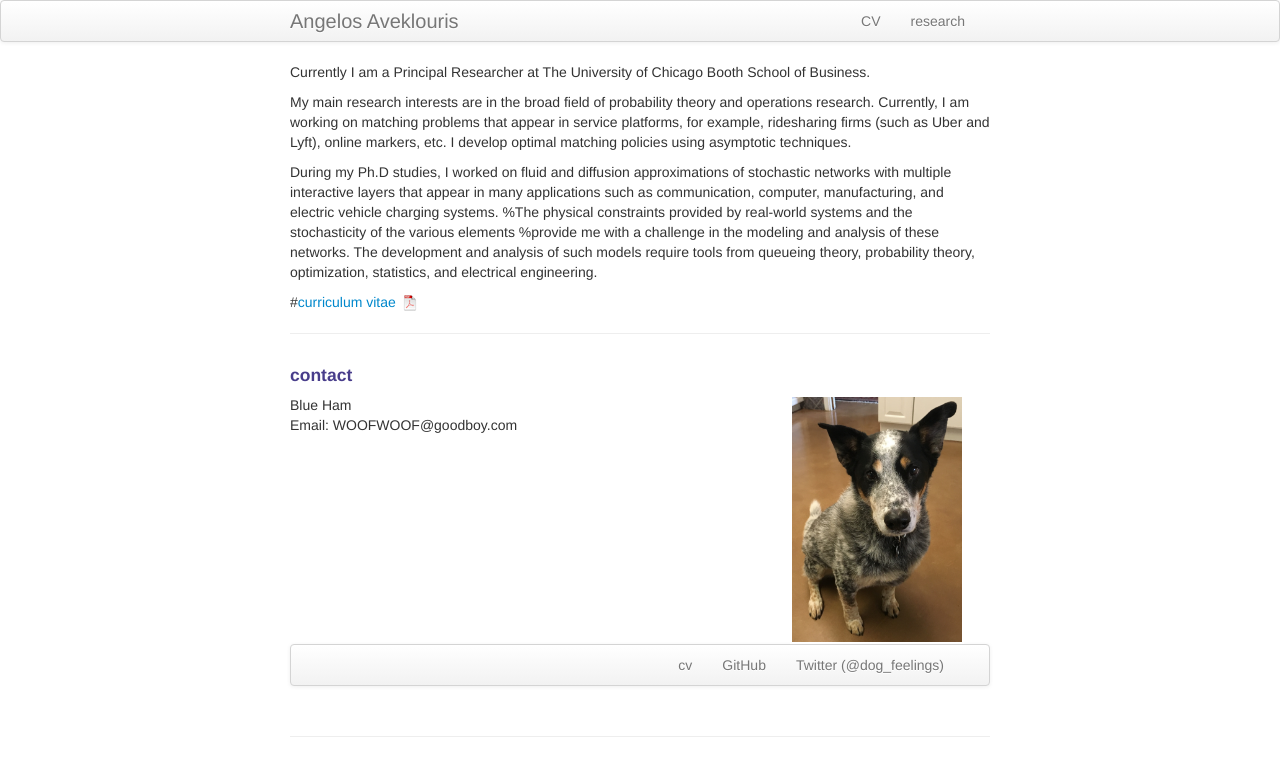
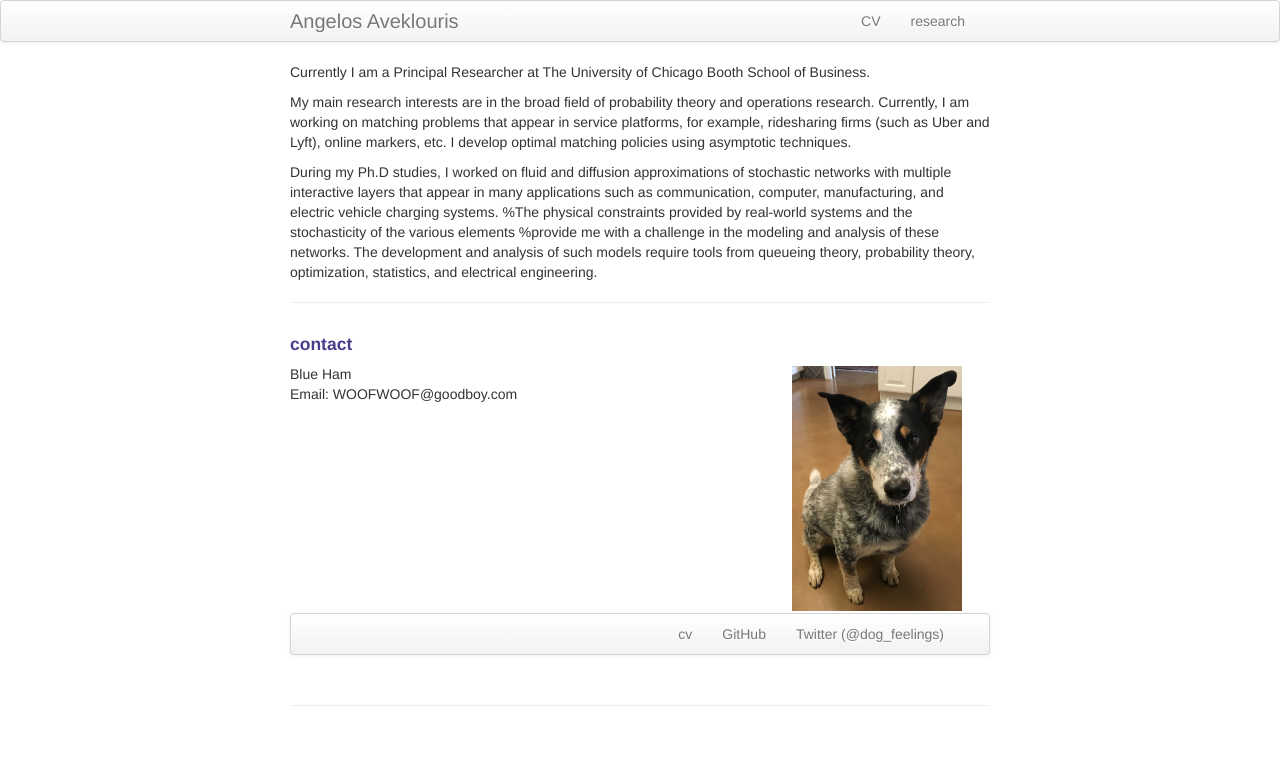
Before and after one commit to Angelos90/Angelos90.github.io, a Jekyll site: the page built from index.md, in a window 1280 px wide. Shown: the top 776 px of the page. Built offline with Jekyll 4.4.1, drawn with Linux system fonts in a browser that asks for light colours.

Commit message:
Update index.md

```diff
--- a/index.md
+++ b/index.md
@@ -12,7 +12,7 @@ My main research interests are in the broad field of probability theory and oper
 During my Ph.D studies, I worked on fluid and diffusion approximations of stochastic networks with multiple interactive layers that appear in many applications such as communication, computer, manufacturing, and electric vehicle charging systems.
 %The physical constraints provided by real-world systems and the stochasticity of the various elements  %provide me with a challenge in the modeling and analysis of these networks. The development and analysis of such models require tools from queueing theory, probability theory, optimization, statistics, and electrical engineering.
 
-#[curriculum vitae ![CV as pdf]({{ BASE_PATH }}/pages/icons16/pdf-icon.png)]({{ BASE_PATH }}/assets/CV.pdf)<br/>
+
 
 
 ---
```
